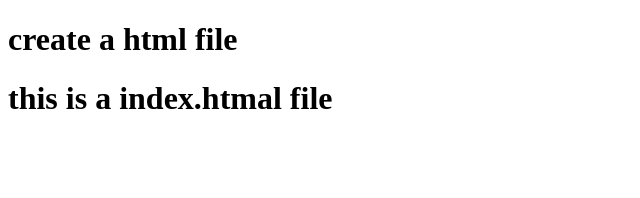
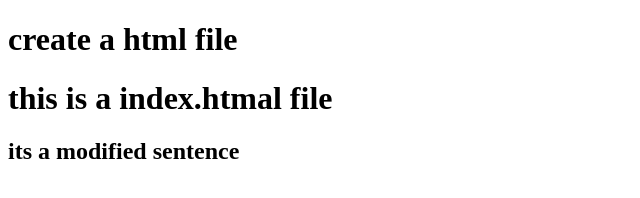
Before and after one commit to aasik01/demo-git, a plain HTML site: page index.html in a window 1280 px wide. Shown: the whole page, without its empty margins (0-640 px from the left). Drawn offline with Linux system fonts and the light colour scheme.

Commit message:
modified file

```diff
--- a/index.html
+++ b/index.html
@@ -10,6 +10,7 @@
 
 <body>
     <h1> this is a index.htmal file </h1>
+    <h2> its a modified sentence</h2>
 </body>
 
 </html>
```
